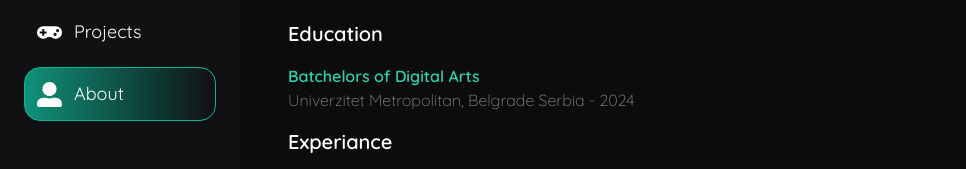
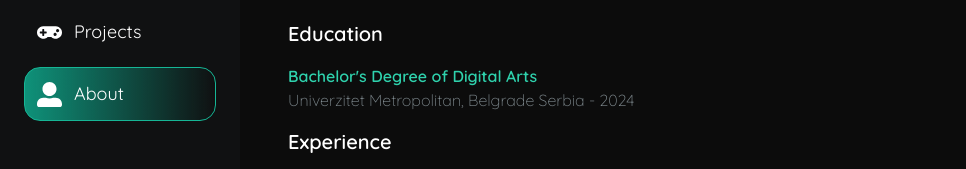
Before and after one commit to Njegosh/NJ-Portfolio, a website: page about.html in a window 1280 px wide. Shown: the part 281-450 px from the top of the page, without its empty margins (0-966 px from the left). Drawn offline with Linux system fonts and the light colour scheme.

Commit message:
Update about.html

```diff
--- a/about.html
+++ b/about.html
@@ -88,11 +88,11 @@
                     <span class="font-semibold text-xl text-white">Education</span>
 
                     <div class="flex flex-col">
-                        <span class="font-semibold text-jungle-green-400">Batchelors of Digital Arts</span>
+                        <span class="font-semibold text-jungle-green-400">Bachelor's Degree of Digital Arts</span>
                         <span>Univerzitet Metropolitan, Belgrade Serbia - 2024</span>
                     </div>
 
-                    <span class="font-semibold text-xl text-white">Experiance</span>
+                    <span class="font-semibold text-xl text-white">Experience</span>
 
                     <div class="flex flex-col">
                         <span class="font-semibold text-jungle-green-400">LeboApps</span>
```
